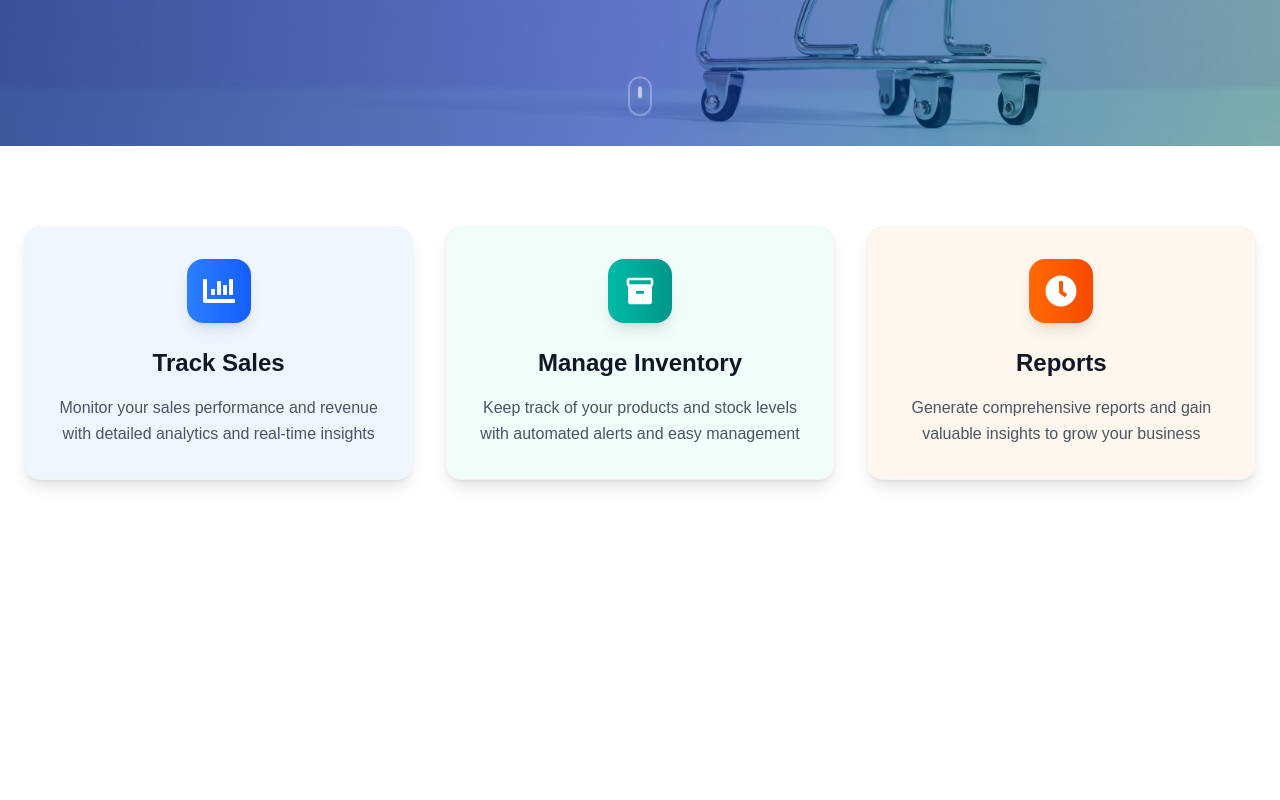
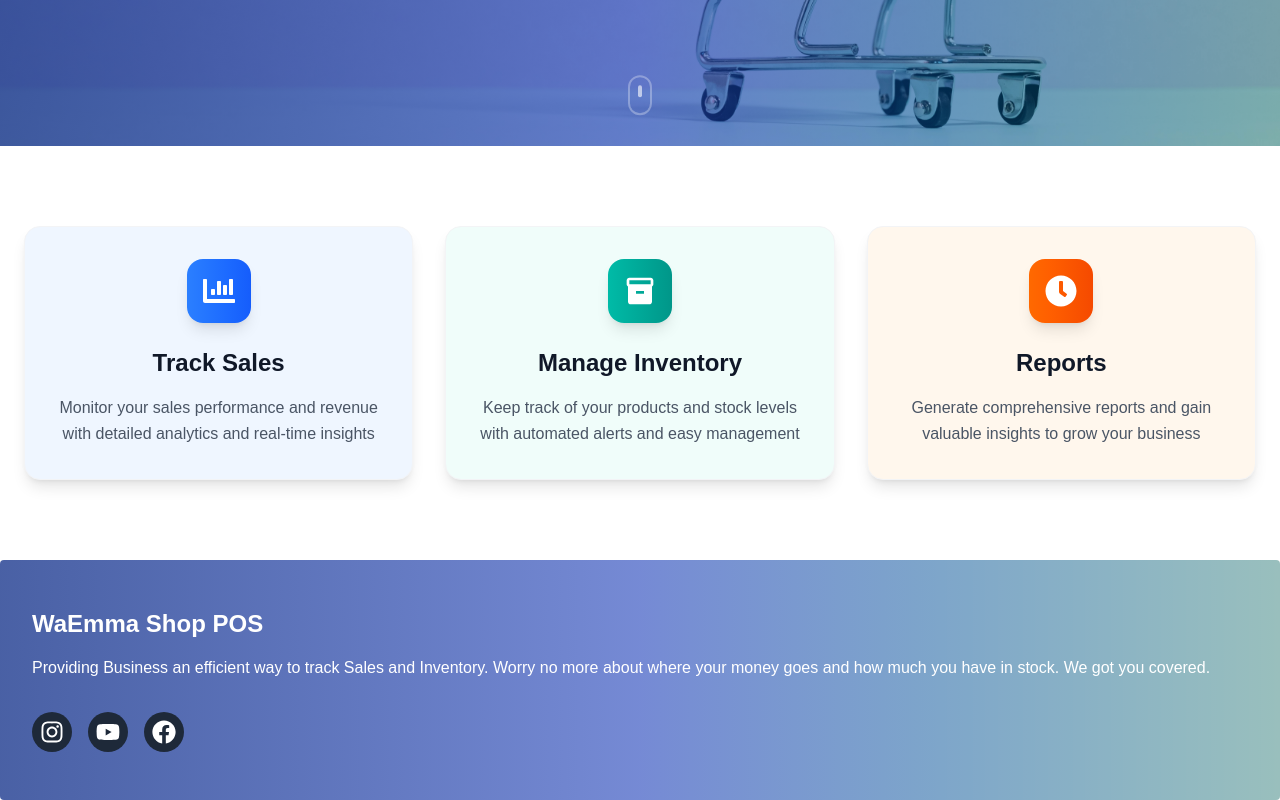
Before and after one commit to Nyawirakori/WaEmma-Shop-Pos, a Next.js app in the folder client/: page / in a window 1280 px wide. Shown: the part 654-1454 px from the top of the page. Before the commit the page ends 1214 px from the top, so only its background shows below. Built offline with nearby package versions, Linux system fonts and the light colour scheme.

Commit message:
Added Footer

```diff
--- a/client/app/layout.js
+++ b/client/app/layout.js
@@ -1,4 +1,4 @@
-import { Geist, Geist_Mono } from "next/font/google";
+import { Geist, Geist_Mono} from "next/font/google";
 import "./globals.css";
 
 const geistSans = Geist({
--- a/client/app/page.js
+++ b/client/app/page.js
@@ -3,12 +3,14 @@
 
 import HeroSection from "../components/HeroSection";
 import NavBar from "../components/NavBar";
+import Footer from "../components/Footer";
 
 export default function Home() {
   return (
     <div>
       <NavBar />
       <HeroSection />
+      <Footer />
     </div>
   );
 }
--- /dev/null
+++ b/client/components/Footer.jsx
@@ -0,0 +1,42 @@
+import { FaInstagram, FaFacebook, FaYoutube } from "react-icons/fa";
+
+export default function Footer(){
+    return (
+      <footer className="bg-gradient-to-r from-blue-900/80 via-blue-800/60 to-teal-800/40 text-white p-4 rounded">
+        <div className="max-w-7xl mx-auto px-4 py-8">
+          <div className="grid grid-cols-1 md:grid-cols-2 gap-8">
+            {/*Company Info*/}
+            <div className="col-span-1 lg:col-span-2">
+              <h3 className="text-2xl font-bold mb-4">WaEmma Shop POS</h3>
+              <p>
+                Providing Business an efficient way to track Sales and
+                Inventory. Worry no more about where your money goes and how
+                much you have in stock. We got you covered.
+              </p>
+            </div>
+            <div className="flex space-x-4">
+              {/*Social Media Icons*/}
+              <a
+                href="#"
+                className="w-10 h-10 bg-gray-800 rounded-full flex items-center justify-center hover:bg-blue-600 hover:bg-blue-600 transition-colors duration-300"
+              >
+                <FaInstagram className="text-2xl" />
+              </a>
+              <a
+                href="#"
+                className="w-10 h-10 bg-gray-800 rounded-full flex items-center justify-center hover:bg-blue-600 hover:bg-blue-600 transition-colors duration-300"
+              >
+                <FaYoutube className="text-2xl" />
+              </a>
+              <a
+                href="#"
+                className="w-10 h-10 bg-gray-800 rounded-full flex items-center justify-center hover:bg-blue-600 hover:bg-blue-600 transition-colors duration-300"
+              >
+                <FaFacebook className="text-2xl" />
+              </a>
+            </div>
+          </div>
+        </div>
+      </footer>
+    );
+}
--- a/client/components/HeroSection.jsx
+++ b/client/components/HeroSection.jsx
@@ -15,7 +15,6 @@ export default function HeroSection() {
 
   return (
     <div className="min-h-screen bg-gray-50">
-      {/* Hero Section - Full Width Image */}
       <section className="relative w-full h-screen flex items-center justify-center overflow-hidden">
         <div className="absolute inset-0">
           <Image
@@ -25,7 +24,6 @@ export default function HeroSection() {
             priority
             className="object-cover"
           />
-          {/* Modern gradient overlay for better text readability */}
           <div className="absolute inset-0 bg-gradient-to-r from-blue-900/80 via-blue-800/60 to-teal-800/40"></div>
         </div>
 
@@ -68,8 +66,6 @@ export default function HeroSection() {
           </motion.div>
         </div>
       </section>
-
-      {/* Features Section */}
       <section className="py-20 bg-white">
         <div className="max-w-7xl mx-auto px-6">
           <div className="grid grid-cols-1 md:grid-cols-3 gap-8">
```
Also changed, not shown: client/context/AuthContext.js (added).
